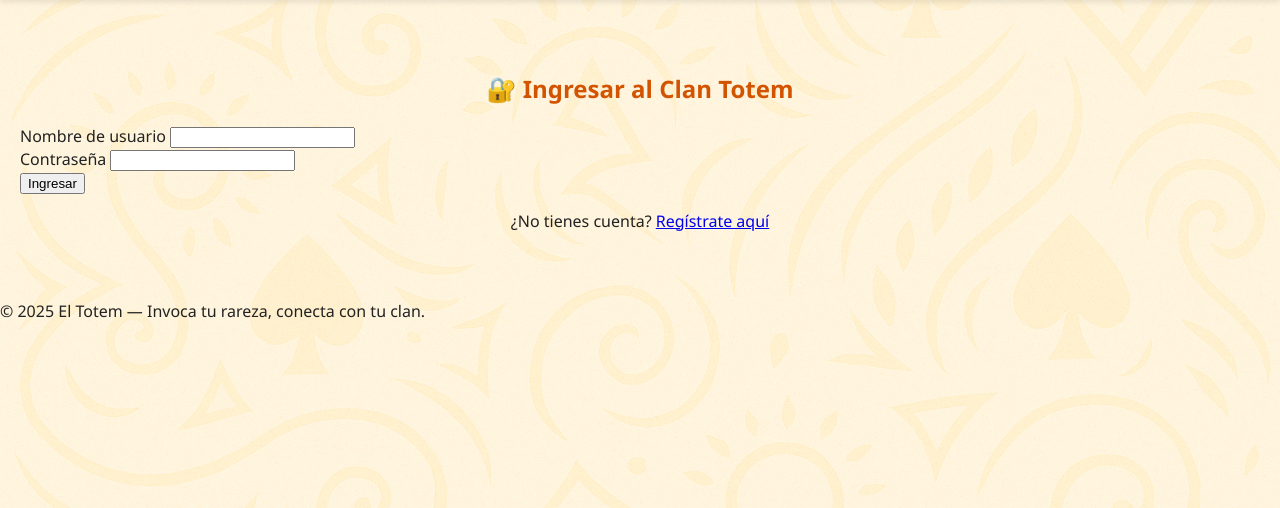
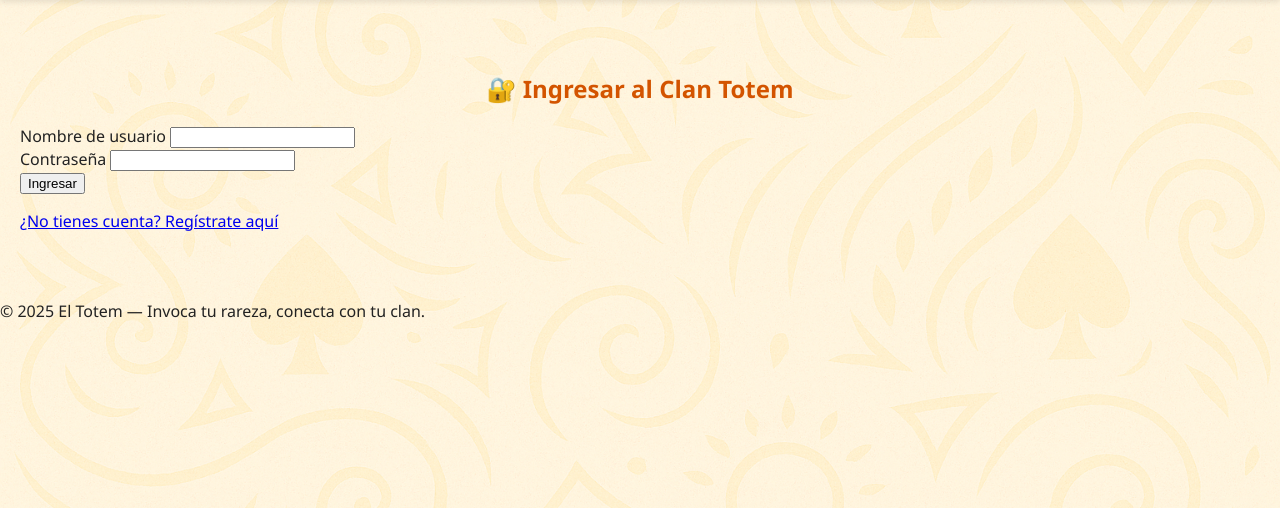
Before and after one commit to Blowser/naxoEltotem, a Django app: page /login/ in a window 1280 px wide. Shown: the part 168-676 px from the top of the page. Run offline with Django 5.2, Linux system fonts and the light colour scheme.

Commit message:
Update login.html
páginas registro y login

```diff
--- a/core/templates/core/login.html
+++ b/core/templates/core/login.html
@@ -1,27 +1,35 @@
 {% extends 'core/base.html' %}
 {% load static %}
 
+{% block extra_css %}
+<link rel="stylesheet" href="{% static 'core/css/formulario.css' %}">
+{% endblock %}
+
 {% block content %}
-<section class="login-usuario">
+<section class="fondo-registro formulario-ingreso">
+
+  <div class="contenedor-formulario">
     <h2>🔐 Ingresar al Clan Totem</h2>
     {% if error %}
       <p style="color: red; text-align: center;">{{ error }}</p>
     {% endif %}
-
     <form method="POST">
       {% csrf_token %}
-    <div class="form-group">
+      <div class="bloque-campo">
         <label for="username">Nombre de usuario</label>
-      <input type="text" name="username" id="username" required>
+        <input type="text" name="username" id="username" class="campo-runa" required>
       </div>
-    <div class="form-group">
+      <div class="bloque-campo">
         <label for="password">Contraseña</label>
-      <input type="password" name="password" id="password" required>
+        <input type="password" name="password" id="password" class="campo-runa" required>
       </div>
-    <button type="submit">Ingresar</button>
+      <button type="submit" class="boton-invocacion">Ingresar</button>
     </form>
-  <p style="text-align:center; margin-top:1rem;">
-    ¿No tienes cuenta? <a href="{% url 'registrarse' %}">Regístrate aquí</a>
+    <p>
+        <a href="{% url 'registrarse' %}" class="enlace-registro">¿No tienes cuenta? Regístrate aquí</a>
     </p>
+
+  </div>
 </section>
+
 {% endblock %}
```
Lines whose indentation alone changed are shown as unchanged.
